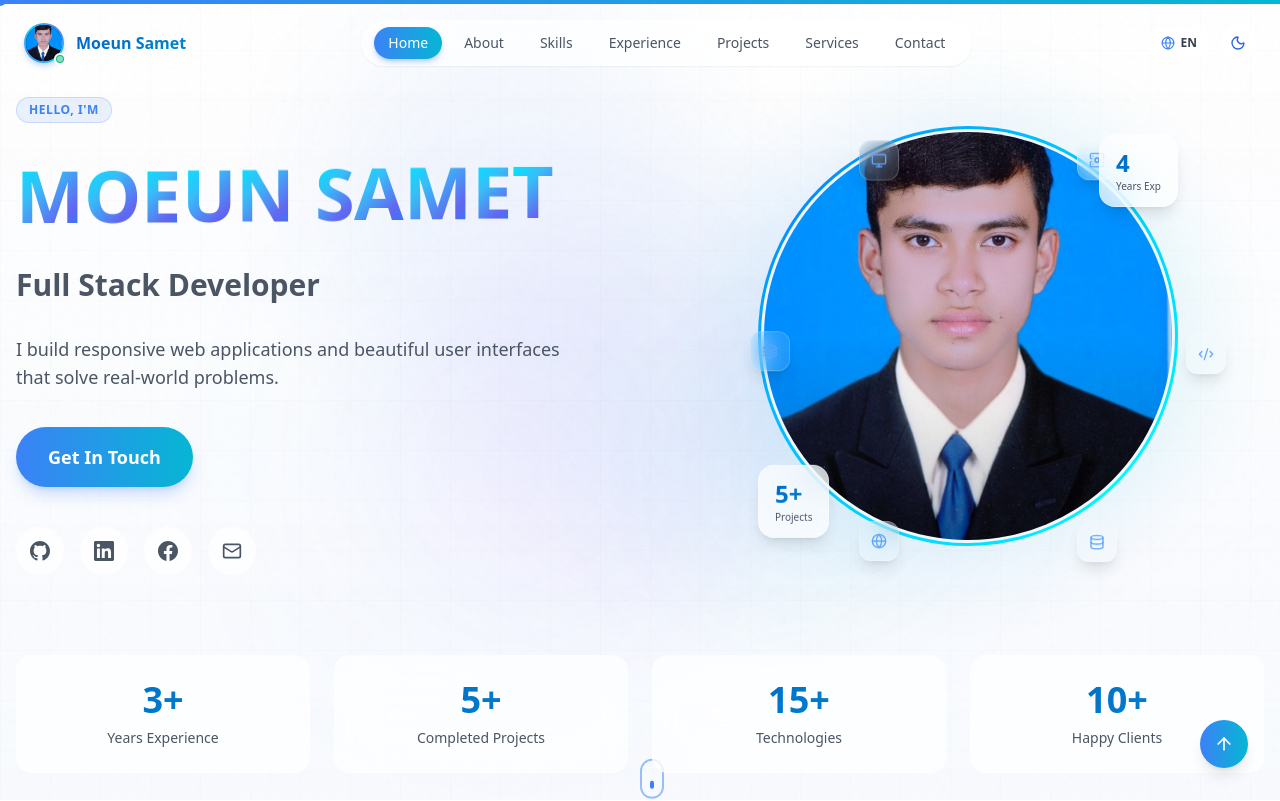
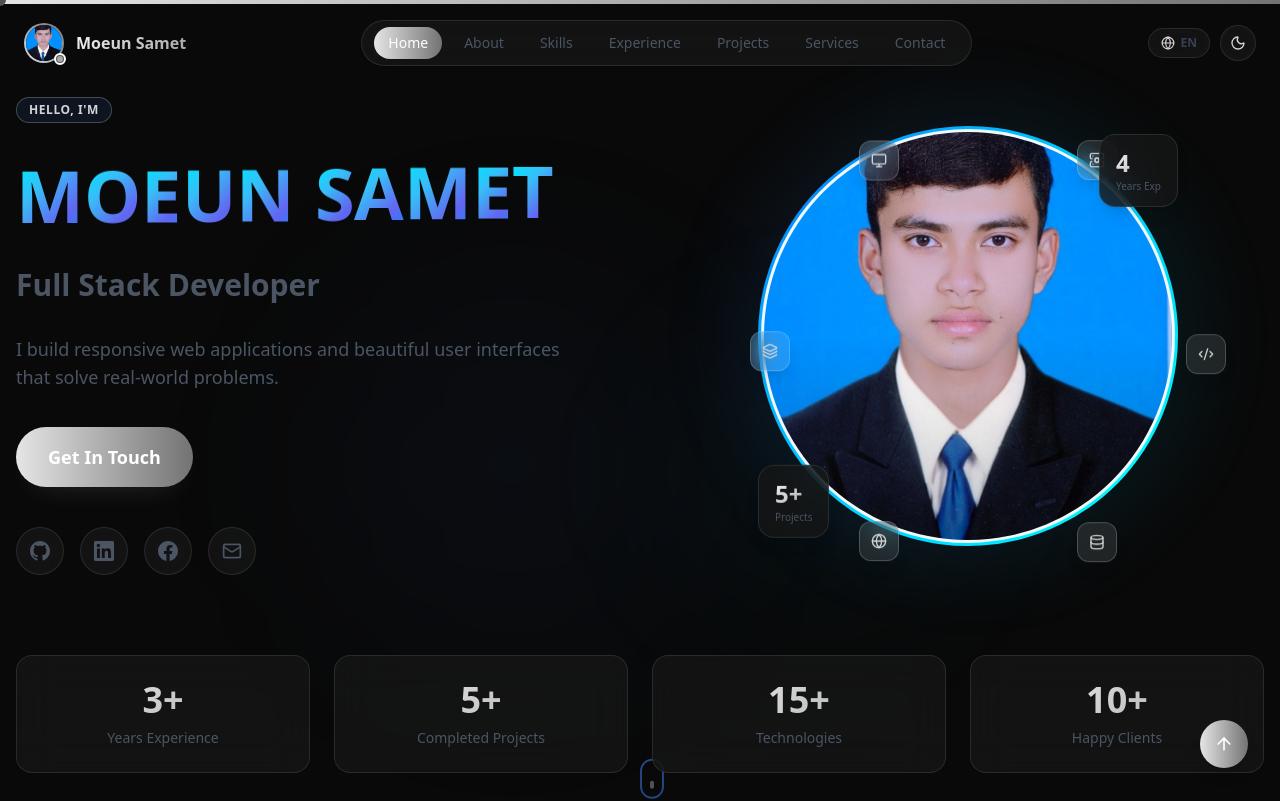
Before and after one commit to samet168/Portfolio, a Next.js app: page / in a window 1280 px wide. Shown: the top 801 px of the page. Built offline with nearby package versions, Linux system fonts and the light colour scheme.

Commit message:
Apply monochrome black-and-gray portfolio theme on main

```diff
--- a/src/app/layout.tsx
+++ b/src/app/layout.tsx
@@ -1,6 +1,7 @@
 import type { Metadata } from "next";
 import { Inter } from "next/font/google";
 import "./globals.css";
+import "./monochrome-theme.css";
 import { ThemeProvider } from "@/features/theme-provider";
 import { LanguageProvider } from "@/features/language-provider";
 
--- /dev/null
+++ b/src/app/monochrome-theme.css
@@ -0,0 +1,94 @@
+/* Monochrome theme overrides: keep contrast while replacing the blue/purple accent palette. */
+:root {
+  color-scheme: dark;
+  --background: #090909;
+  --surface: #141414;
+  --text: #f5f5f5;
+  --text-secondary: #a3a3a3;
+  --accent: #d4d4d4;
+  --accent-secondary: #a3a3a3;
+  --accent-glow: rgb(255 255 255 / 14%);
+  --accent-glow-secondary: rgb(255 255 255 / 8%);
+  --border: rgb(255 255 255 / 12%);
+  --glass: rgb(23 23 23 / 78%);
+  --glass-border: rgb(255 255 255 / 10%);
+  --gradient-primary: linear-gradient(135deg, #f5f5f5 0%, #a3a3a3 100%);
+  --gradient-secondary: linear-gradient(135deg, #e5e5e5 0%, #737373 100%);
+  --gradient-aurora: linear-gradient(135deg, #090909 0%, #171717 52%, #0a0a0a 100%);
+}
+
+html,
+html.dark {
+  color-scheme: dark;
+  background: #090909;
+}
+
+body {
+  background-color: var(--background);
+  color: var(--text);
+}
+
+/* Replace Tailwind accent text and surface colors with neutral grays. */
+[class~="text-blue-400"], [class~="text-blue-500"], [class~="text-blue-600"],
+[class~="text-cyan-400"], [class~="text-cyan-500"],
+[class~="text-indigo-400"], [class~="text-indigo-500"],
+[class~="text-purple-400"], [class~="text-purple-500"],
+[class~="text-violet-400"], [class~="text-violet-500"],
+[class~="text-sky-400"], [class~="text-sky-500"],
+[class~="text-pink-400"], [class~="text-pink-500"],
+[class~="text-rose-400"], [class~="text-rose-500"],
+[class~="text-emerald-400"], [class~="text-green-400"],
+[class~="text-amber-400"], [class~="text-yellow-400"], [class~="text-orange-400"] {
+  color: #d4d4d4 !important;
+}
+
+[class~="bg-blue-500"], [class~="bg-blue-600"], [class~="bg-cyan-500"],
+[class~="bg-indigo-500"], [class~="bg-purple-500"], [class~="bg-violet-500"],
+[class~="bg-sky-500"], [class~="bg-pink-500"], [class~="bg-rose-500"],
+[class~="bg-emerald-500"], [class~="bg-green-500"], [class~="bg-amber-500"],
+[class~="bg-yellow-500"], [class~="bg-orange-500"] {
+  background-color: #525252 !important;
+}
+
+[class~="border-blue-500"], [class~="border-blue-500/20"], [class~="border-blue-500/30"],
+[class~="border-cyan-500"], [class~="border-purple-500"], [class~="border-indigo-500"],
+[class~="border-green-500"], [class~="border-yellow-500"], [class~="border-rose-500"] {
+  border-color: rgb(212 212 212 / 28%) !important;
+}
+
+/* Make gradient accents grayscale, including gradient text and buttons. */
+[class~="from-blue-400"], [class~="from-blue-500"], [class~="from-cyan-400"], [class~="from-cyan-500"],
+[class~="from-indigo-500"], [class~="from-purple-400"], [class~="from-purple-500"],
+[class~="from-violet-500"], [class~="from-pink-500"], [class~="from-rose-500"],
+[class~="from-green-500"], [class~="from-emerald-500"], [class~="from-amber-500"], [class~="from-orange-400"],
+[class~="from-orange-500"], [class~="from-yellow-500"] {
+  --tw-gradient-from: #e5e5e5 var(--tw-gradient-from-position) !important;
+  --tw-gradient-to: rgb(229 229 229 / 0%) var(--tw-gradient-to-position) !important;
+}
+
+[class~="to-blue-400"], [class~="to-blue-500"], [class~="to-cyan-400"], [class~="to-cyan-500"],
+[class~="to-indigo-400"], [class~="to-indigo-500"], [class~="to-purple-400"], [class~="to-purple-500"],
+[class~="to-violet-400"], [class~="to-pink-400"], [class~="to-pink-500"], [class~="to-rose-400"],
+[class~="to-rose-500"], [class~="to-green-400"], [class~="to-emerald-400"], [class~="to-amber-400"],
+[class~="to-orange-400"], [class~="to-orange-500"], [class~="to-yellow-400"] {
+  --tw-gradient-to: #737373 var(--tw-gradient-to-position) !important;
+}
+
+[class~="via-cyan-400"], [class~="via-cyan-500"], [class~="via-blue-500"], [class~="via-indigo-500"] {
+  --tw-gradient-stops: var(--tw-gradient-from), #a3a3a3 var(--tw-gradient-via-position), var(--tw-gradient-to) !important;
+}
+
+/* Keep content surfaces subtle and avoid the previous blue glow. */
+.glow, .glow-lg, [class~="shadow-blue-500/25"], [class~="shadow-blue-500/30"] {
+  --tw-shadow-color: rgb(255 255 255 / 12%) !important;
+  box-shadow: 0 12px 32px -18px rgb(255 255 255 / 18%) !important;
+}
+
+::selection {
+  background: #525252;
+  color: #fff;
+}
+
+:focus-visible {
+  outline-color: #d4d4d4;
+}
--- a/src/components/animations/animated-background.tsx
+++ b/src/components/animations/animated-background.tsx
@@ -10,38 +10,23 @@ export function AnimatedBackground() {
   }, []);
 
   if (!mounted) {
-    return <div className="fixed inset-0 -z-10 overflow-hidden bg-background" />;
+    return <div className="fixed inset-0 -z-10 overflow-hidden bg-[#090909]" />;
   }
 
   return (
-    <div className="fixed inset-0 -z-10 overflow-hidden">
-      {/* Aurora gradient background */}
-      <div className="absolute inset-0 transition-opacity duration-1000 bg-gradient-aurora-dark dark:bg-gradient-aurora-dark bg-gradient-aurora-light" />
-
-      {/* Animated mesh gradient - GPU accelerated, optimized for mobile */}
-      <div className="absolute inset-0 opacity-25 md:opacity-30 pointer-events-none">
-        <div className="absolute top-0 left-1/4 w-72 md:w-96 h-72 md:h-96 bg-blue-500/15 md:bg-blue-500/20 rounded-full blur-2xl md:blur-3xl animate-blob transform-gpu will-change-transform" />
-        <div className="hidden md:block absolute top-1/4 right-1/4 w-96 h-96 bg-cyan-500/20 rounded-full blur-3xl animate-blob animation-delay-2000 transform-gpu will-change-transform" />
-        <div className="hidden md:block absolute bottom-1/4 left-1/3 w-96 h-96 bg-purple-500/20 rounded-full blur-3xl animate-blob animation-delay-4000 transform-gpu will-change-transform" />
-      </div>
-
-      {/* Grid pattern - static SVG, no animation */}
-      <div className="absolute inset-0 opacity-[0.05]">
-        <svg className="w-full h-full">
+    <div className="fixed inset-0 -z-10 overflow-hidden bg-[#090909]">
+      {/* Subtle neutral ambient lighting; keep the base monochrome and low-cost. */}
+      <div className="absolute inset-0 bg-[radial-gradient(ellipse_at_top,_rgba(255,255,255,0.07),_transparent_55%)]" />
+      <div className="absolute inset-0 opacity-[0.035] pointer-events-none">
+        <svg className="w-full h-full" aria-hidden="true">
           <defs>
             <pattern id="grid" width="50" height="50" patternUnits="userSpaceOnUse">
-              <path d="M 50 0 L 0 0 0 50" fill="none" stroke="currentColor" strokeWidth="0.5" />
+              <path d="M 50 0 L 0 0 0 50" fill="none" stroke="white" strokeWidth="0.5" />
             </pattern>
           </defs>
           <rect width="100%" height="100%" fill="url(#grid)" />
         </svg>
       </div>
-
-      {/* Subtle glow - CSS animation only */}
-      <div className="absolute inset-0 bg-gradient-to-t from-blue-500/5 to-transparent animate-pulse-slow" />
-
-      {/* Noise texture overlay */}
-      <div className="absolute inset-0 noise-overlay" />
     </div>
   );
 }
```
